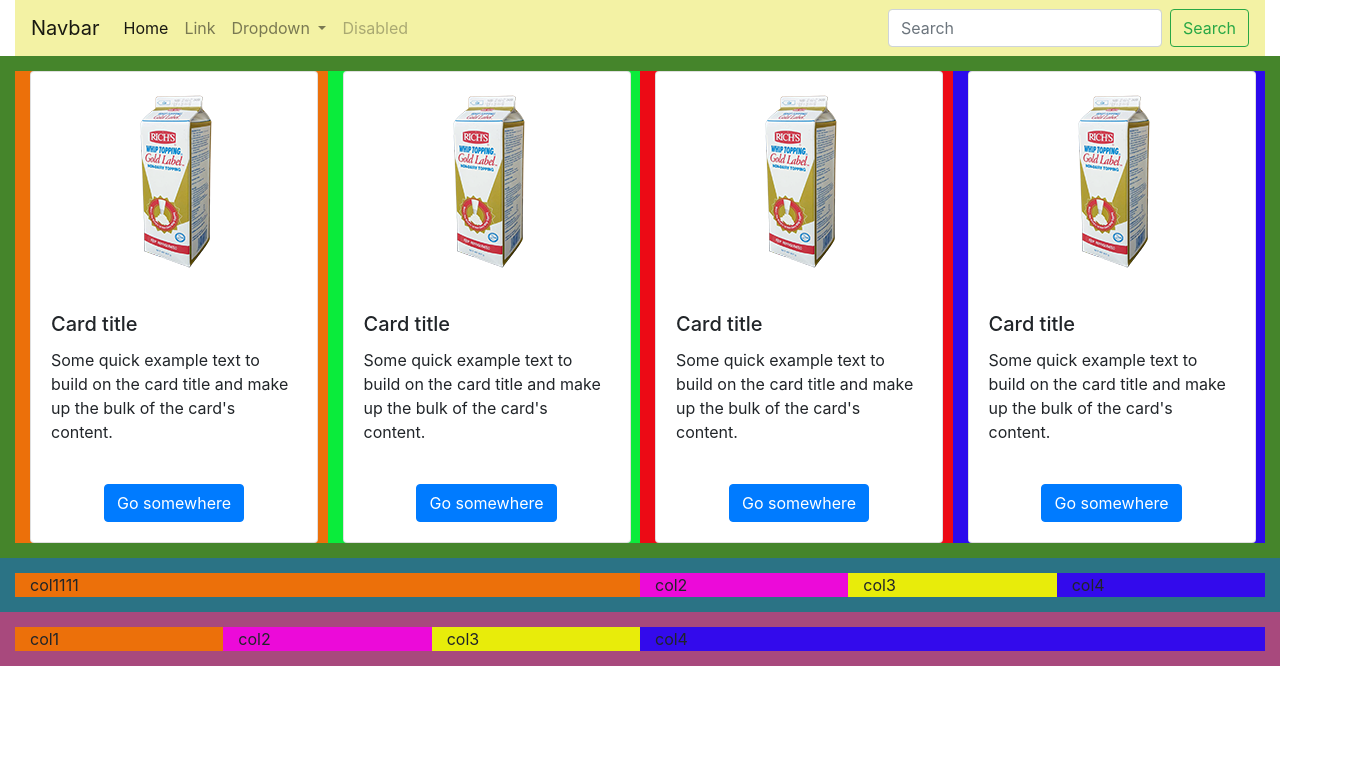
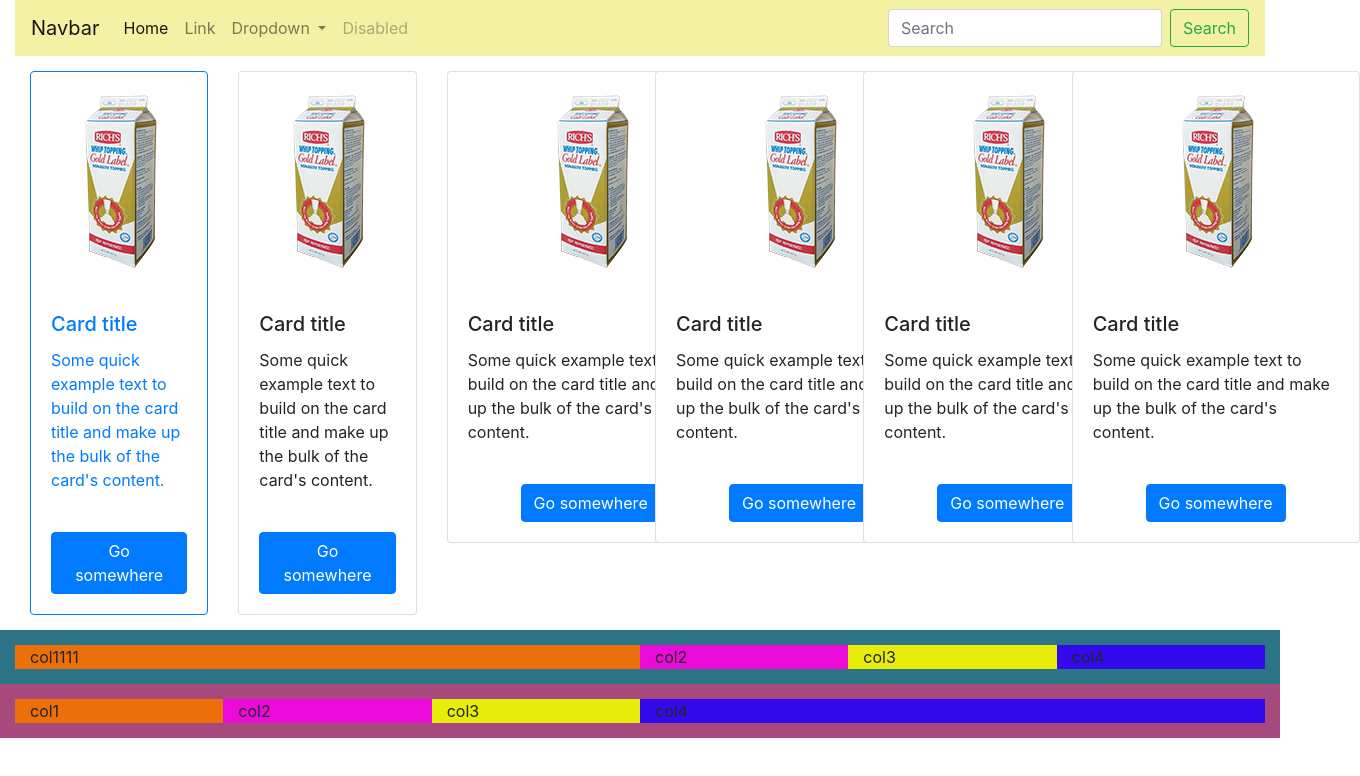
Before and after one commit to masterUNG/UngBaker, an Angular app: page / in a window 1280 px wide. Shown: the top 776 px of the page, 1360 px wide, since content can reach past the window. Built offline with nearby package versions, Linux system fonts and the light colour scheme.

Commit message:
Update 5Oct

```diff
--- a/src/app/app.component.html
+++ b/src/app/app.component.html
@@ -48,13 +48,37 @@
   </div>
 
   <!-- Row1 -->
-  <div class="row" style="padding:15px;background-color:#45852b">
+  <div class="row" style="padding:15px">
 
-    <div class="col-md-3" style="background-color:#ec700a">
-      <div class="card" style="width: 18rem;">
+    <!-- Banner1 -->
+    <div class="col-md-2">
+      <div class="card border-primary">
 
         <div class="card-body text-center">
-          <img class="card-img-top al" src="/assets/MyImages/baker6.png" alt="Card image cap" style="height: 180px; width: 100px">
+          <img src="/assets/MyImages/baker6.png" alt="Card image cap" style="height: 180px; width: 100px">
+        </div>
+
+        <div class="card-body text-primary">
+
+          <h5 class="card-title">Card title</h5>
+          <p class="card-text">Some quick example text to build on the card title and make up the bulk of the card's
+            content.</p>
+
+        </div>
+
+        <div class="card-body text-center">
+          <a href="#" class="btn btn-primary">Go somewhere</a>
+        </div>
+
+      </div>
+    </div>
+
+    <!-- Banner2 -->
+    <div class="col-md-2">
+      <div class="card">
+
+        <div class="card-body text-center">
+          <img src="/assets/MyImages/baker6.png" alt="Card image cap" style="height: 180px; width: 100px">
         </div>
 
         <div class="card-body">
@@ -72,12 +96,12 @@
       </div>
     </div>
 
-
-    <div class="col-md-3" style="background-color:#0aec3b">
+    <!-- Banner3 -->
+    <div class="col-md-2">
       <div class="card" style="width: 18rem;">
 
         <div class="card-body text-center">
-            <img class="card-img-top al" src="/assets/MyImages/baker6.png" alt="Card image cap" style="height: 180px; width: 100px">
+          <img src="/assets/MyImages/baker6.png" alt="Card image cap" style="height: 180px; width: 100px">
         </div>
 
         <div class="card-body">
@@ -95,11 +119,12 @@
       </div>
     </div>
 
-      <div class="col-md-3" style="background-color:#ec0a15">
+    <!-- Banner4 -->
+    <div class="col-md-2">
       <div class="card" style="width: 18rem;">
 
         <div class="card-body text-center">
-              <img class="card-img-top al" src="/assets/MyImages/baker6.png" alt="Card image cap" style="height: 180px; width: 100px">
+          <img src="/assets/MyImages/baker6.png" alt="Card image cap" style="height: 180px; width: 100px">
         </div>
 
         <div class="card-body">
@@ -117,11 +142,35 @@
       </div>
     </div>
 
-        <div class="col-md-3" style="background-color:#2c0aec">
+    <!-- Banner5 -->
+    <div class="col-md-2">
         <div class="card" style="width: 18rem;">
 
           <div class="card-body text-center">
-                <img class="card-img-top al" src="/assets/MyImages/baker6.png" alt="Card image cap" style="height: 180px; width: 100px">
+            <img src="/assets/MyImages/baker6.png" alt="Card image cap" style="height: 180px; width: 100px">
+          </div>
+
+          <div class="card-body">
+
+            <h5 class="card-title">Card title</h5>
+            <p class="card-text">Some quick example text to build on the card title and make up the bulk of the card's
+              content.</p>
+
+          </div>
+
+          <div class="card-body text-center">
+            <a href="#" class="btn btn-primary">Go somewhere</a>
+          </div>
+
+        </div>
+      </div>
+
+      <!-- Banner6 -->
+      <div class="col-md-2">
+        <div class="card" style="width: 18rem;">
+
+          <div class="card-body text-center">
+            <img src="/assets/MyImages/baker6.png" alt="Card image cap" style="height: 180px; width: 100px">
           </div>
 
           <div class="card-body">
```
Lines whose indentation alone changed are shown as unchanged.
